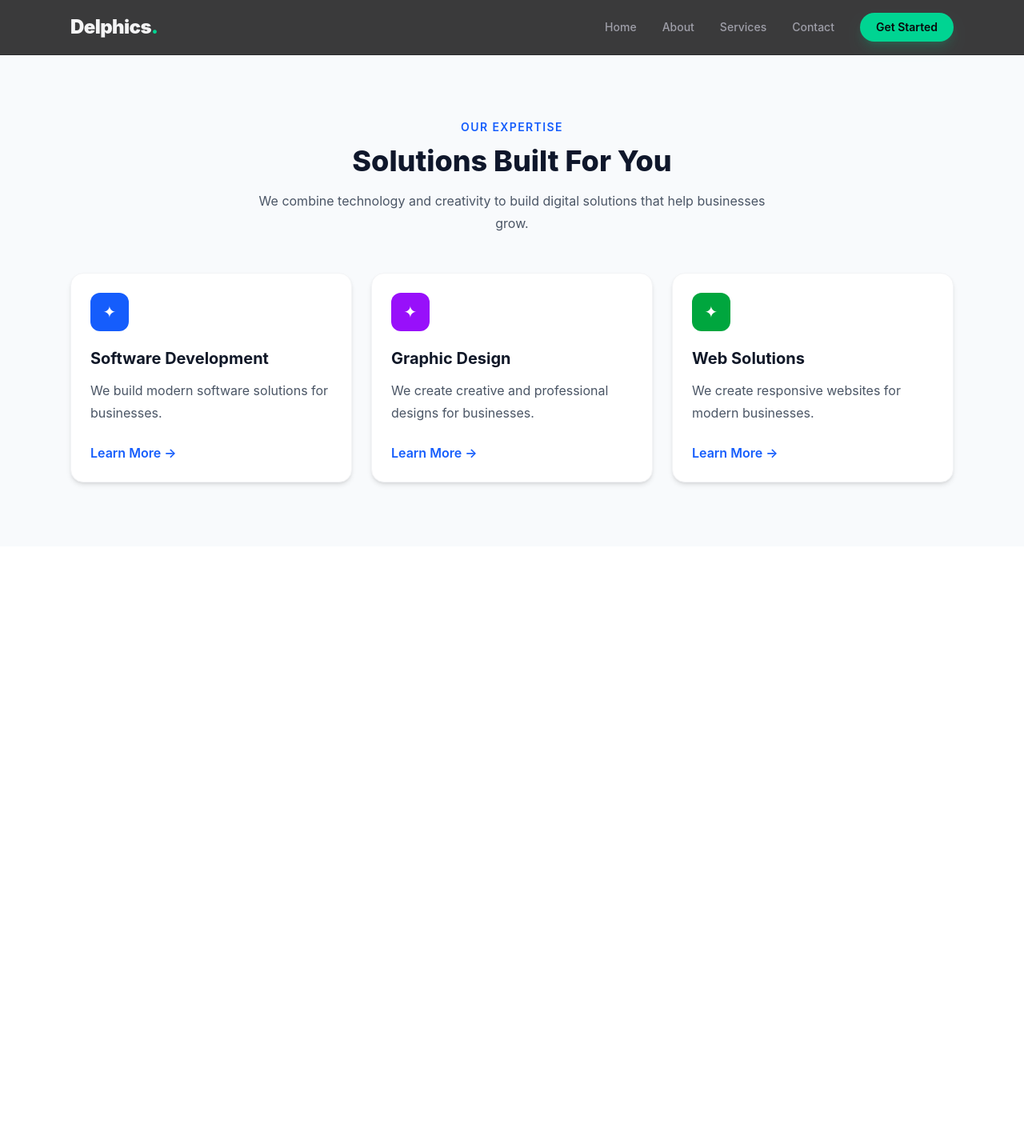
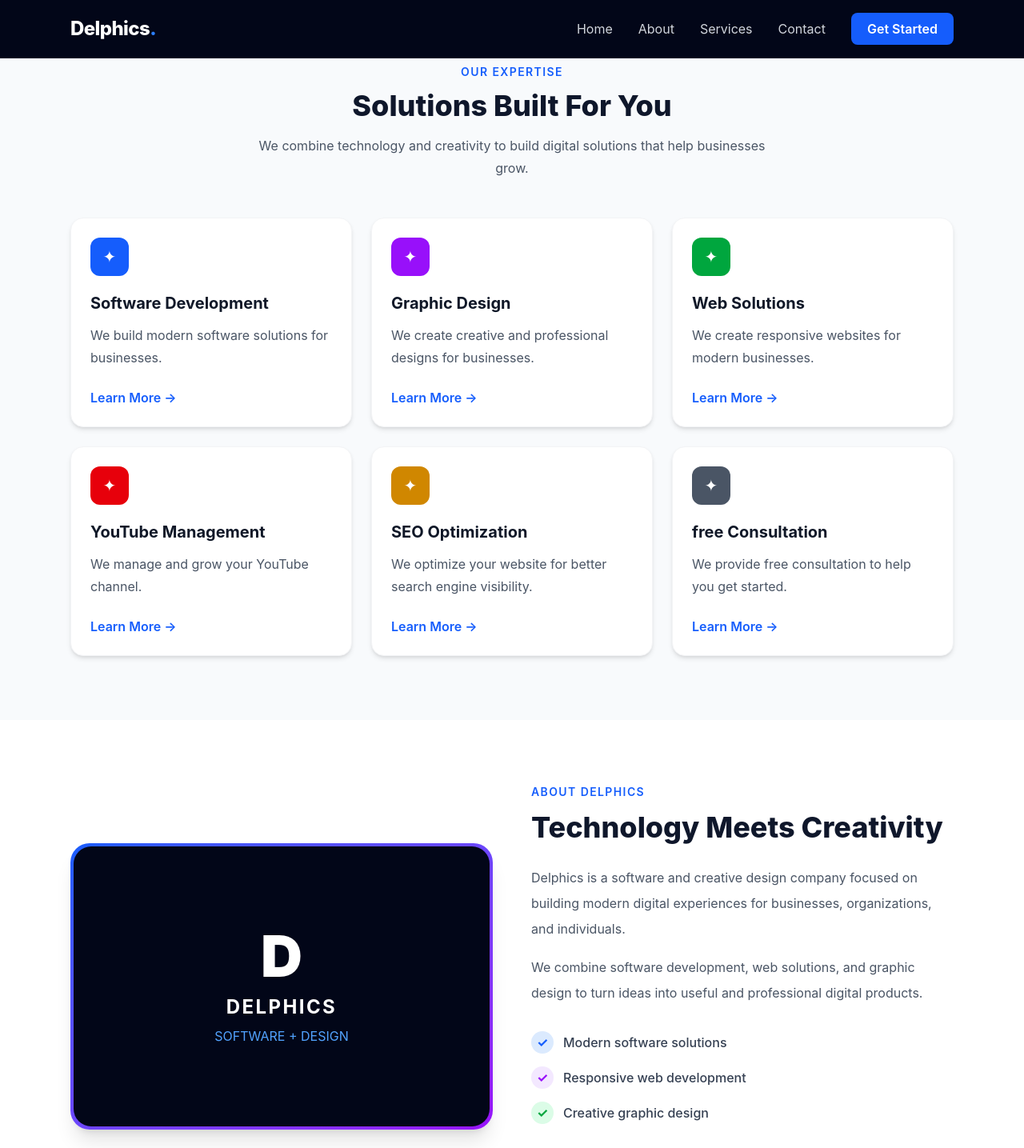
Before and after one commit to delphinn2901/Tailwind-Learning, a React (Vite) app: page / in a window 1280 px wide. Shown: the top 1435 px of the page at 80% size. Before the commit the page ends 800 px from the top, so only its background shows below. Built offline with nearby package versions, Linux system fonts and the light colour scheme.

Commit message:
creation of about us

```diff
--- a/src/App.jsx
+++ b/src/App.jsx
@@ -1,6 +1,8 @@
 import Navbar from "./components/Navbar";
 // import Hero from "./components/Hero";
 import Services from "./components/Services"
+import About from "./components/About"
+
 function App() {
   return (
     <div className="min-h-screen">
@@ -14,6 +16,9 @@ function App() {
       {/* Services */}
       <Services />
 
+          {/* About */}
+      <About />
+
     </div>
   )
 }
--- /dev/null
+++ b/src/components/About.jsx
@@ -0,0 +1,100 @@
+function About() {
+  return (
+    <section className="bg-white py-20">
+      <div className="max-w-6xl mx-auto px-6">
+
+        <div className="grid grid-cols-1 md:grid-cols-2 gap-12 items-center">
+
+          {/* Left Side */}
+          <div>
+            <div className="bg-gradient-to-br from-blue-600 to-purple-600 rounded-3xl p-1 shadow-xl">
+              <div className="bg-slate-950 rounded-[22px] min-h-[350px] flex items-center justify-center">
+                <div className="text-center text-white">
+                  <div className="text-7xl font-black">
+                    D
+                  </div>
+
+                  <p className="text-2xl font-bold tracking-widest mt-3">
+                    DELPHICS
+                  </p>
+
+                  <p className="text-blue-400 mt-2">
+                    SOFTWARE + DESIGN
+                  </p>
+                </div>
+              </div>
+            </div>
+          </div>
+
+          {/* Right Side */}
+          <div>
+            <p className="text-blue-600 font-semibold uppercase tracking-widest text-sm">
+              About Delphics
+            </p>
+
+            <h2 className="text-3xl md:text-4xl font-extrabold text-slate-900 mt-3 leading-tight">
+              Technology Meets Creativity
+            </h2>
+
+            <p className="text-gray-600 mt-6 leading-8">
+              Delphics is a software and creative design company focused
+              on building modern digital experiences for businesses,
+              organizations, and individuals.
+            </p>
+
+            <p className="text-gray-600 mt-4 leading-8">
+              We combine software development, web solutions, and graphic
+              design to turn ideas into useful and professional digital
+              products.
+            </p>
+
+            {/* Features */}
+            <div className="space-y-4 mt-8">
+
+              <div className="flex items-center gap-3">
+                <div className="w-7 h-7 bg-blue-100 text-blue-600 rounded-full flex items-center justify-center font-bold">
+                  ✓
+                </div>
+
+                <p className="text-gray-700 font-medium">
+                  Modern software solutions
+                </p>
+              </div>
+
+              <div className="flex items-center gap-3">
+                <div className="w-7 h-7 bg-purple-100 text-purple-600 rounded-full flex items-center justify-center font-bold">
+                  ✓
+                </div>
+
+                <p className="text-gray-700 font-medium">
+                  Responsive web development
+                </p>
+              </div>
+
+              <div className="flex items-center gap-3">
+                <div className="w-7 h-7 bg-green-100 text-green-600 rounded-full flex items-center justify-center font-bold">
+                  ✓
+                </div>
+
+                <p className="text-gray-700 font-medium">
+                  Creative graphic design
+                </p>
+              </div>
+
+            </div>
+
+            {/* Button */}
+            <button className="mt-8 bg-blue-600 hover:bg-blue-700 text-white px-7 py-3 rounded-lg font-semibold transition duration-300">
+              Learn More →
+            </button>
+
+          </div>
+
+        </div>
+
+      </div>
+    </section>
+  )
+}
+
+export default About
--- a/src/components/Navbar.jsx
+++ b/src/components/Navbar.jsx
@@ -1,10 +1,12 @@
 import { useState } from "react"
 
 function Navbar() {
+
   const [isOpen, setIsOpen] = useState(false)
 
   return (
-    <nav className="sticky top-0 z-50 bg-zinc-950/80 backdrop-blur-md border-b border-zinc-800/80 text-zinc-100">
+    <nav className="bg-slate-950 text-white fixed top-0 w-full border-b border-white/10">
+
       <div className="max-w-6xl mx-auto px-6 py-4">
 
         {/* Top Navbar */}
@@ -13,47 +15,54 @@ function Navbar() {
           {/* Logo */}
           <a
             href="#"
-            className="text-2xl font-black tracking-tight hover:opacity-90 transition"
+            className="text-2xl font-extrabold tracking-tight"
           >
-            Delphics<span className="text-emerald-400">.</span>
+            Delphics<span className="text-blue-500">.</span>
           </a>
 
+
           {/* Desktop Navigation */}
-          <div className="hidden md:flex items-center gap-8 text-sm font-medium">
+          <div className="hidden md:flex items-center gap-8">
+
             <a
               href="#"
-              className="text-zinc-400 hover:text-emerald-400 transition-colors"
+              className="text-gray-300 hover:text-white transition"
             >
               Home
             </a>
+
             <a
               href="#"
-              className="text-zinc-400 hover:text-emerald-400 transition-colors"
+              className="text-gray-300 hover:text-white transition"
             >
               About
             </a>
+
             <a
               href="#"
-              className="text-zinc-400 hover:text-emerald-400 transition-colors"
+              className="text-gray-300 hover:text-white transition"
             >
               Services
             </a>
+
             <a
               href="#"
-              className="text-zinc-400 hover:text-emerald-400 transition-colors"
+              className="text-gray-300 hover:text-white transition"
             >
               Contact
             </a>
 
-            <button className="bg-emerald-400 hover:bg-emerald-300 text-zinc-950 font-semibold px-5 py-2 rounded-full transition-all shadow-lg shadow-emerald-500/20 active:scale-95">
+            <button className="bg-blue-600 hover:bg-blue-700 transition px-5 py-2 rounded-lg font-semibold">
               Get Started
             </button>
+
           </div>
+
 
           {/* Mobile Menu Button */}
           <button
             onClick={() => setIsOpen(!isOpen)}
-            className="md:hidden text-zinc-400 hover:text-white text-xl p-1 focus:outline-none"
+            className="md:hidden text-2xl"
             aria-label="Toggle menu"
           >
             {isOpen ? "✕" : "☰"}
@@ -61,43 +70,52 @@ function Navbar() {
 
         </div>
 
+
         {/* Mobile Menu */}
         {isOpen && (
-          <div className="md:hidden mt-4 pb-4 border-t border-zinc-800/80 pt-4">
-            <div className="flex flex-col gap-4 font-medium text-sm">
+          <div className="md:hidden mt-4 pb-4 border-t border-white/10 pt-4">
+
+            <div className="flex flex-col gap-4">
+
               <a
                 href="#"
-                className="text-zinc-400 hover:text-emerald-400 transition-colors"
+                className="text-gray-300 hover:text-white transition"
               >
                 Home
               </a>
+
               <a
                 href="#"
-                className="text-zinc-400 hover:text-emerald-400 transition-colors"
+                className="text-gray-300 hover:text-white transition"
               >
                 About
               </a>
+
               <a
                 href="#"
-                className="text-zinc-400 hover:text-emerald-400 transition-colors"
+                className="text-gray-300 hover:text-white transition"
               >
                 Services
               </a>
+
               <a
                 href="#"
-                className="text-zinc-400 hover:text-emerald-400 transition-colors"
+                className="text-gray-300 hover:text-white transition"
               >
                 Contact
               </a>
 
-              <button className="bg-emerald-400 hover:bg-emerald-300 text-zinc-950 font-semibold px-5 py-2.5 rounded-xl transition-all w-full shadow-lg shadow-emerald-500/20">
+              <button className="bg-blue-600 hover:bg-blue-700 transition px-5 py-2 rounded-lg font-semibold w-full">
                 Get Started
               </button>
+
             </div>
+
           </div>
         )}
 
       </div>
+
     </nav>
   )
 }
--- a/src/components/Services.jsx
+++ b/src/components/Services.jsx
@@ -42,6 +42,24 @@ function Services() {
             color="bg-green-600"
           />
 
+          <ServiceCard
+            title="YouTube Management"
+            description="We manage and grow your YouTube channel."
+            color="bg-red-600"
+          />
+
+          <ServiceCard
+            title="SEO Optimization"
+            description="We optimize your website for better search engine visibility."
+            color="bg-yellow-600"
+          />
+
+          <ServiceCard
+            title="free Consultation"
+            description="We provide free consultation to help you get started."
+            color="bg-gray-600"
+          />
+
         </div>
 
       </div>
```
